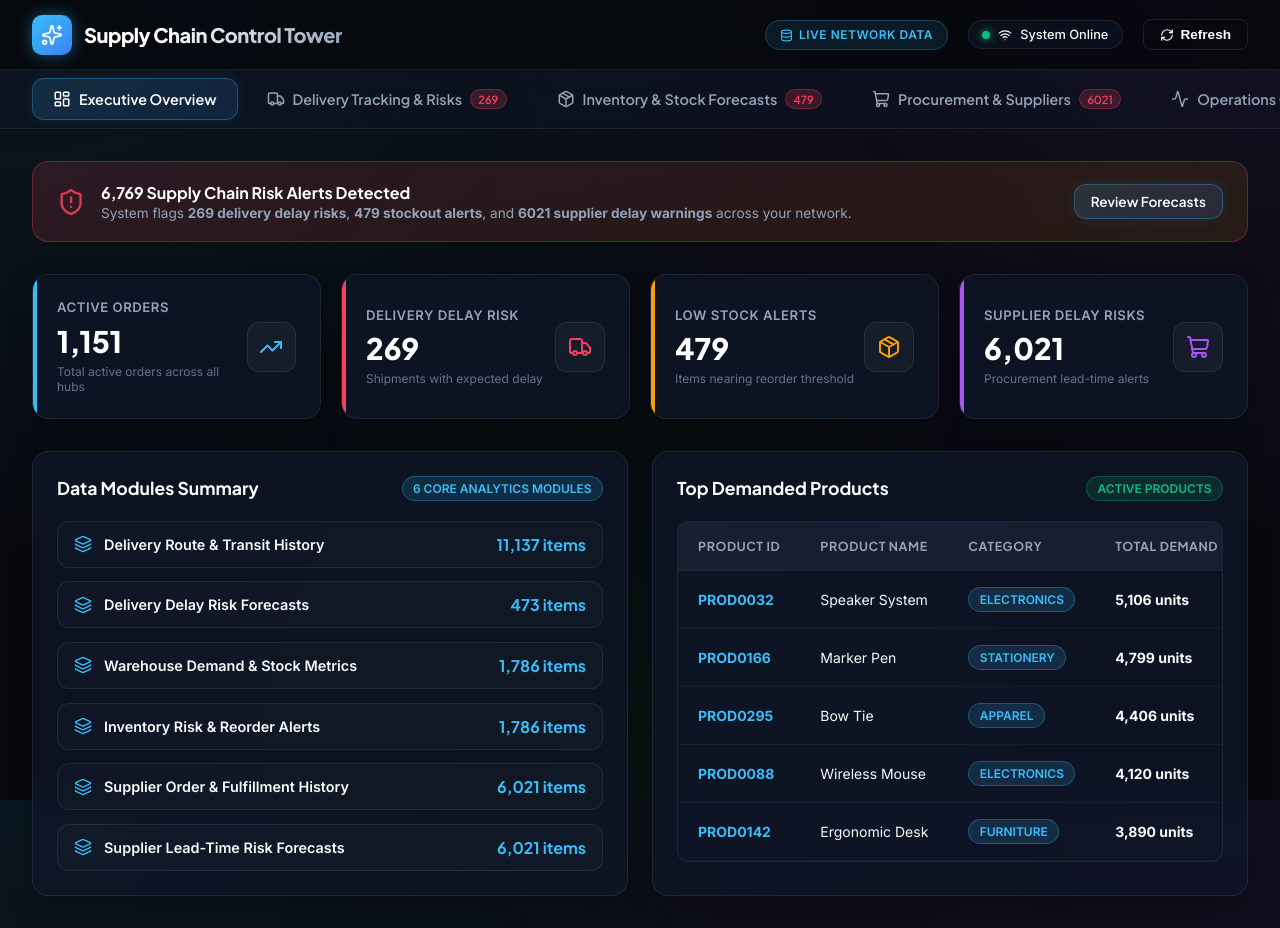
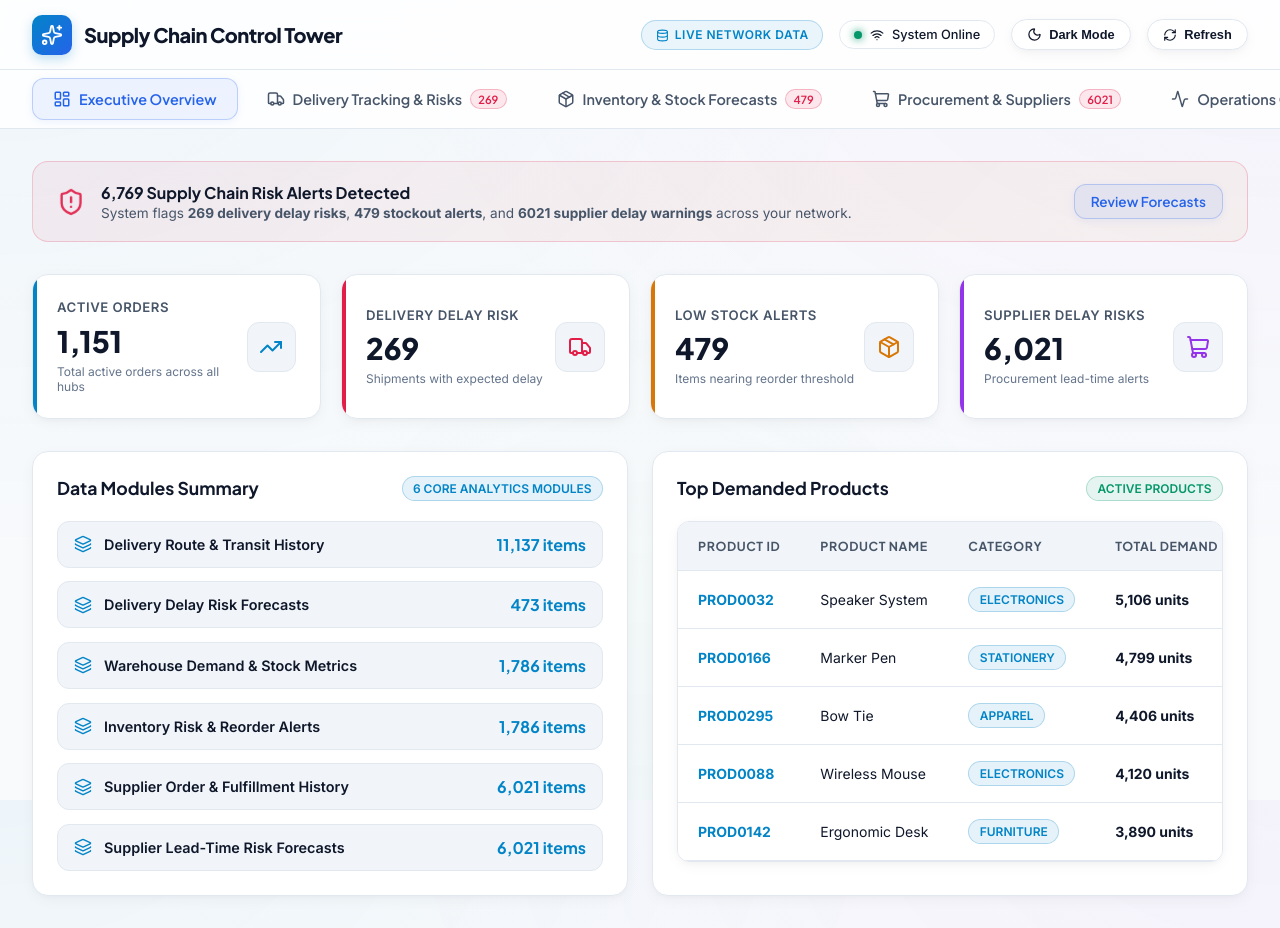
Before and after one commit to luciferjames23/supply_chain, a React (Vite) app in the folder frontend/: page / in a window 1280 px wide. Built offline with nearby package versions, Linux system fonts and the light colour scheme; no server answers.

Commit message:
Add light and dark mode

```diff
--- a/frontend/src/App.jsx
+++ b/frontend/src/App.jsx
@@ -30,6 +30,20 @@ import {
 export default function App() {
   const [activeTab, setActiveTab] = useState('overview');
   const [loading, setLoading] = useState(true);
+
+  // Theme state: default to 'light' (normal) theme
+  const [theme, setTheme] = useState(() => {
+    return localStorage.getItem('sc_theme') || 'light';
+  });
+
+  useEffect(() => {
+    document.documentElement.setAttribute('data-theme', theme);
+    localStorage.setItem('sc_theme', theme);
+  }, [theme]);
+
+  const toggleTheme = () => {
+    setTheme((prev) => (prev === 'light' ? 'dark' : 'light'));
+  };
 
   // Health & Summary Data
   const [health, setHealth] = useState(null);
@@ -127,7 +141,7 @@ export default function App() {
   return (
     <div className="app-container">
       {/* Top Navbar */}
-      <Navbar health={health} onRefresh={loadAllData} loading={loading} />
+      <Navbar health={health} onRefresh={loadAllData} loading={loading} theme={theme} toggleTheme={toggleTheme} />
 
       {/* Main Tab Bar */}
       <NavTabs
--- a/frontend/src/components/Navbar.jsx
+++ b/frontend/src/components/Navbar.jsx
@@ -1,7 +1,7 @@
 import React from 'react';
-import { Database, Wifi, RefreshCw, Sparkles } from 'lucide-react';
+import { Database, Wifi, RefreshCw, Sparkles, Sun, Moon } from 'lucide-react';
 
-export default function Navbar({ health, onRefresh, loading }) {
+export default function Navbar({ health, onRefresh, loading, theme = 'light', toggleTheme }) {
   const isOnline = health && health.status === 'ok';
 
   return (
@@ -28,10 +28,18 @@ export default function Navbar({ health, onRefresh, loading }) {
         </div>
 
         <button
-          className="sub-tab"
+          className="theme-toggle-btn"
+          onClick={toggleTheme}
+          title={theme === 'light' ? 'Switch to Dark Mode' : 'Switch to Normal Light Mode'}
+        >
+          {theme === 'light' ? <Moon size={15} /> : <Sun size={15} />}
+          <span>{theme === 'light' ? 'Dark Mode' : 'Light Mode'}</span>
+        </button>
+
+        <button
+          className="refresh-btn"
           onClick={onRefresh}
           disabled={loading}
-          style={{ display: 'flex', alignItems: 'center', gap: '0.4rem', color: '#fff', border: '1px solid rgba(255,255,255,0.1)' }}
         >
           <RefreshCw size={14} className={loading ? 'spinner' : ''} />
           Refresh
--- a/frontend/src/index.css
+++ b/frontend/src/index.css
@@ -1,8 +1,40 @@
 /* ==========================================================================
-   Supply Chain Control Tower - Modern Glassmorphism Theme
+   Supply Chain Control Tower - Clean Executive Light / Dark Design System
    ========================================================================== */
 
 :root {
+  /* Default: Clean Executive Light (Normal) Theme */
+  --bg-dark: #f8fafc; /* Slate 50 background */
+  --bg-card: #ffffff;
+  --bg-card-hover: #f1f5f9;
+  --bg-glass: rgba(255, 255, 255, 0.85);
+
+  --border-light: #e2e8f0; /* Slate 200 */
+  --border-glow: rgba(2, 132, 199, 0.25);
+
+  --accent-cyan: #0284c7; /* Sky 600 */
+  --accent-blue: #2563eb; /* Blue 600 */
+  --accent-purple: #9333ea;
+  --accent-emerald: #059669;
+  --accent-amber: #d97706;
+  --accent-rose: #e11d48;
+
+  --text-main: #0f172a; /* Slate 900 - ultra crisp dark text */
+  --text-muted: #475569; /* Slate 600 */
+  --text-dim: #64748b; /* Slate 500 */
+
+  --font-heading: 'Plus Jakarta Sans', -apple-system, BlinkMacSystemFont, sans-serif;
+  --font-body: 'Inter', -apple-system, BlinkMacSystemFont, sans-serif;
+
+  --shadow-glow: 0 4px 20px rgba(2, 132, 199, 0.12);
+  --shadow-card: 0 4px 16px -2px rgba(15, 23, 42, 0.05), 0 2px 6px -1px rgba(15, 23, 42, 0.03);
+  --radius-lg: 16px;
+  --radius-md: 12px;
+  --radius-sm: 8px;
+}
+
+[data-theme='dark'] {
+  /* Dark Theme */
   --bg-dark: #07090e;
   --bg-card: rgba(15, 23, 42, 0.7);
   --bg-card-hover: rgba(30, 41, 59, 0.8);
@@ -22,14 +54,8 @@
   --text-muted: #94a3b8;
   --text-dim: #64748b;
 
-  --font-heading: 'Plus Jakarta Sans', -apple-system, BlinkMacSystemFont, sans-serif;
-  --font-body: 'Inter', -apple-system, BlinkMacSystemFont, sans-serif;
-
   --shadow-glow: 0 0 25px rgba(56, 189, 248, 0.15);
   --shadow-card: 0 10px 30px -10px rgba(0, 0, 0, 0.5);
-  --radius-lg: 16px;
-  --radius-md: 12px;
-  --radius-sm: 8px;
 }
 
 * {
@@ -45,10 +71,18 @@ body {
   min-height: 100vh;
   overflow-x: hidden;
   background-image:
+    radial-gradient(at 0% 0%, rgba(2, 132, 199, 0.04) 0px, transparent 50%),
+    radial-gradient(at 100% 0%, rgba(147, 51, 234, 0.04) 0px, transparent 50%),
+    radial-gradient(at 50% 100%, rgba(5, 150, 105, 0.03) 0px, transparent 50%);
+  background-attachment: fixed;
+  transition: background-color 0.3s ease, color 0.3s ease;
+}
+
+[data-theme='dark'] body {
+  background-image:
     radial-gradient(at 0% 0%, rgba(56, 189, 248, 0.08) 0px, transparent 50%),
     radial-gradient(at 100% 0%, rgba(168, 85, 247, 0.08) 0px, transparent 50%),
     radial-gradient(at 50% 100%, rgba(16, 185, 129, 0.05) 0px, transparent 50%);
-  background-attachment: fixed;
 }
 
 /* Custom Scrollbar */
@@ -57,14 +91,14 @@ body {
   height: 6px;
 }
 ::-webkit-scrollbar-track {
-  background: rgba(15, 23, 42, 0.6);
+  background: var(--bg-dark);
 }
 ::-webkit-scrollbar-thumb {
-  background: rgba(148, 163, 184, 0.2);
+  background: var(--border-light);
   border-radius: 4px;
 }
 ::-webkit-scrollbar-thumb:hover {
-  background: rgba(56, 189, 248, 0.4);
+  background: var(--accent-cyan);
 }
 
 /* Layout */
@@ -77,7 +111,7 @@ body {
 /* Header */
 .top-header {
   height: 70px;
-  background: rgba(7, 9, 14, 0.85);
+  background: var(--bg-glass);
   backdrop-filter: blur(16px);
   border-bottom: 1px solid var(--border-light);
   display: flex;
@@ -87,6 +121,7 @@ body {
   position: sticky;
   top: 0;
   z-index: 50;
+  transition: background 0.3s ease, border-color 0.3s ease;
 }
 
 .brand-logo {
@@ -98,12 +133,12 @@ body {
     width: 40px;
     height: 40px;
     border-radius: 10px;
-    background: linear-gradient(135deg, #38bdf8, #3b82f6);
+    background: linear-gradient(135deg, var(--accent-cyan), var(--accent-blue));
     display: flex;
     align-items: center;
     justify-content: center;
     color: #fff;
-    box-shadow: 0 0 15px rgba(56, 189, 248, 0.4);
+    box-shadow: 0 4px 12px rgba(2, 132, 199, 0.25);
   }
 
   .brand-text {
@@ -111,16 +146,36 @@ body {
     font-weight: 800;
     font-size: 1.25rem;
     letter-spacing: -0.5px;
-    background: linear-gradient(135deg, #ffffff 30%, #94a3b8);
-    -webkit-background-clip: text;
-    -webkit-text-fill-color: transparent;
+    color: var(--text-main);
   }
 }
 
 .header-status {
   display: flex;
   align-items: center;
-  gap: 1.25rem;
+  gap: 1rem;
+}
+
+.theme-toggle-btn, .refresh-btn {
+  display: flex;
+  align-items: center;
+  gap: 0.45rem;
+  padding: 0.45rem 0.95rem;
+  border-radius: 20px;
+  font-size: 0.8rem;
+  font-weight: 600;
+  cursor: pointer;
+  border: 1px solid var(--border-light);
+  background: var(--bg-card);
+  color: var(--text-main);
+  transition: all 0.2s ease;
+  box-shadow: var(--shadow-card);
+
+  &:hover {
+    border-color: var(--accent-cyan);
+    color: var(--accent-cyan);
+    background: var(--bg-card-hover);
+  }
 }
 
 .status-badge {
@@ -132,7 +187,8 @@ body {
   font-size: 0.8rem;
   font-weight: 500;
   border: 1px solid var(--border-light);
-  background: rgba(15, 23, 42, 0.5);
+  background: var(--bg-card);
+  color: var(--text-main);
 
   .dot {
     width: 8px;
@@ -154,15 +210,15 @@ body {
   font-size: 0.75rem;
   font-weight: 600;
   letter-spacing: 0.5px;
-  background: rgba(56, 189, 248, 0.1);
+  background: rgba(2, 132, 199, 0.08);
   color: var(--accent-cyan);
-  border: 1px solid rgba(56, 189, 248, 0.25);
+  border: 1px solid rgba(2, 132, 199, 0.25);
   text-transform: uppercase;
 }
 
 /* Nav Tabs */
 .nav-bar {
-  background: rgba(15, 23, 42, 0.4);
+  background: var(--bg-glass);
   backdrop-filter: blur(12px);
   border-bottom: 1px solid var(--border-light);
   padding: 0.5rem 2rem;
@@ -189,20 +245,20 @@ body {
 
   &:hover {
     color: var(--text-main);
-    background: rgba(255, 255, 255, 0.04);
+    background: var(--bg-card-hover);
   }
 
   &.active {
-    color: #fff;
-    background: linear-gradient(135deg, rgba(56, 189, 248, 0.15), rgba(59, 130, 246, 0.15));
-    border-color: rgba(56, 189, 248, 0.3);
-    box-shadow: 0 0 15px rgba(56, 189, 248, 0.1);
+    color: var(--accent-blue);
+    background: rgba(37, 99, 235, 0.08);
+    border-color: rgba(37, 99, 235, 0.25);
+    box-shadow: 0 2px 8px rgba(37, 99, 235, 0.08);
   }
 
   .badge-count {
-    background: rgba(244, 63, 94, 0.2);
+    background: rgba(225, 29, 72, 0.1);
     color: var(--accent-rose);
-    border: 1px solid rgba(244, 63, 94, 0.3);
+    border: 1px solid rgba(225, 29, 72, 0.25);
     padding: 0.1rem 0.45rem;
     border-radius: 10px;
     font-size: 0.7rem;
@@ -218,7 +274,7 @@ body {
   margin: 0 auto;
 }
 
-/* Cards & Glass Containers */
+/* Cards & Containers */
 .glass-card {
   background: var(--bg-card);
   backdrop-filter: blur(16px);
@@ -229,7 +285,7 @@ body {
   transition: transform 0.2s ease, border-color 0.2s ease, box-shadow 0.2s ease;
 
   &:hover {
-    border-color: rgba(255, 255, 255, 0.15);
+    border-color: var(--border-glow);
   }
 }
 
@@ -277,7 +333,7 @@ body {
     font-family: var(--font-heading);
     font-size: 1.85rem;
     font-weight: 800;
-    color: #fff;
+    color: var(--text-main);
   }
 
   .kpi-sub {
@@ -290,7 +346,7 @@ body {
     width: 50px;
     height: 50px;
     border-radius: 12px;
-    background: rgba(255, 255, 255, 0.04);
+    background: var(--bg-card-hover);
     border: 1px solid var(--border-light);
     display: flex;
     align-items: center;
@@ -301,8 +357,8 @@ body {
 
 /* Alert Banner */
 .alert-banner {
-  background: linear-gradient(135deg, rgba(244, 63, 94, 0.15), rgba(245, 158, 11, 0.1));
-  border: 1px solid rgba(244, 63, 94, 0.3);
+  background: linear-gradient(135deg, rgba(225, 29, 72, 0.06), rgba(217, 119, 6, 0.05));
+  border: 1px solid rgba(225, 29, 72, 0.2);
   border-radius: var(--radius-lg);
   padding: 1.25rem 1.5rem;
   margin-bottom: 2rem;
@@ -326,7 +382,7 @@ body {
     font-family: var(--font-heading);
     font-weight: 700;
     font-size: 1rem;
-    color: #fff;
+    color: var(--text-main);
   }
 
   .alert-desc {
@@ -354,10 +410,11 @@ body {
 .sub-tabs {
   display: flex;
   gap: 0.5rem;
-  background: rgba(15, 23, 42, 0.6);
+  background: var(--bg-card);
   padding: 0.35rem;
   border-radius: var(--radius-md);
   border: 1px solid var(--border-light);
+  box-shadow: var(--shadow-card);
 }
 
 .sub-tab {
@@ -374,7 +431,7 @@ body {
   &.active {
     background: var(--accent-blue);
     color: #fff;
-    box-shadow: 0 0 10px rgba(59, 130, 246, 0.4);
+    box-shadow: 0 2px 8px rgba(37, 99, 235, 0.25);
   }
 }
 
@@ -391,18 +448,19 @@ body {
   align-items: center;
 
   input {
-    background: rgba(15, 23, 42, 0.6);
+    background: var(--bg-card);
     border: 1px solid var(--border-light);
     border-radius: var(--radius-md);
     padding: 0.5rem 0.85rem 0.5rem 2.25rem;
-    color: #fff;
+    color: var(--text-main);
     font-size: 0.85rem;
     outline: none;
     transition: all 0.2s ease;
+    box-shadow: var(--shadow-card);
 
     &:focus {
       border-color: var(--accent-cyan);
-      box-shadow: 0 0 12px rgba(56, 189, 248, 0.25);
+      box-shadow: 0 0 12px rgba(2, 132, 199, 0.2);
     }
   }
 
@@ -414,7 +472,7 @@ body {
 }
 
 .filter-select {
-  background: rgba(15, 23, 42, 0.6);
+  background: var(--bg-card);
   border: 1px solid var(--border-light);
   border-radius: var(--radius-md);
   padding: 0.5rem 0.85rem;
@@ -422,14 +480,15 @@ body {
   font-size: 0.85rem;
   outline: none;
   cursor: pointer;
+  box-shadow: var(--shadow-card);
 
   &:focus {
     border-color: var(--accent-cyan);
   }
 
   option {
-    background: #0f172a;
-    color: #fff;
+    background: var(--bg-card);
+    color: var(--text-main);
   }
 }
 
@@ -438,7 +497,8 @@ body {
   overflow-x: auto;
   border-radius: var(--radius-md);
   border: 1px solid var(--border-light);
-  background: rgba(15, 23, 42, 0.4);
+  background: var(--bg-card);
+  box-shadow: var(--shadow-card);
 }
 
 .data-table {
@@ -448,7 +508,7 @@ body {
   font-size: 0.875rem;
 
   th {
-    background: rgba(30, 41, 59, 0.6);
+    background: var(--bg-card-hover);
     color: var(--text-muted);
     font-family: var(--font-heading);
     font-weight: 700;
@@ -462,7 +522,7 @@ body {
 
   td {
     padding: 1rem 1.25rem;
-    border-bottom: 1px solid rgba(255, 255, 255, 0.04);
+    border-bottom: 1px solid var(--border-light);
     color: var(--text-main);
     white-space: nowrap;
   }
@@ -489,27 +549,27 @@ body {
   text-transform: uppercase;
 
   &.high, &.critical, &.error, &.delayed, &.stockout {
-    background: rgba(244, 63, 94, 0.15);
+    background: rgba(225, 29, 72, 0.1);
     color: var(--accent-rose);
-    border: 1px solid rgba(244, 63, 94, 0.3);
+    border: 1px solid rgba(225, 29, 72, 0.25);
   }
 
   &.medium, &.warning, &.low_stock {
-    background: rgba(245, 158, 11, 0.15);
+    background: rgba(217, 119, 6, 0.1);
     color: var(--accent-amber);
-    border: 1px solid rgba(245, 158, 11, 0.3);
+    border: 1px solid rgba(217, 119, 6, 0.25);
   }
 
   &.low, &.optimal, &.delivered, &.success, &.active {
-    background: rgba(16, 185, 129, 0.15);
+    background: rgba(5, 150, 105, 0.1);
     color: var(--accent-emerald);
-    border: 1px solid rgba(16, 185, 129, 0.3);
+    border: 1px solid rgba(5, 150, 105, 0.25);
   }
 
   &.info, &.transit, &.processing {
-    background: rgba(56, 189, 248, 0.15);
+    background: rgba(2, 132, 199, 0.1);
     color: var(--accent-cyan);
-    border: 1px solid rgba(56, 189, 248, 0.3);
+    border: 1px solid rgba(2, 132, 199, 0.25);
   }
 }
 
@@ -517,7 +577,7 @@ body {
 .modal-overlay {
   position: fixed;
   inset: 0;
-  background: rgba(0, 0, 0, 0.75);
+  background: rgba(15, 23, 42, 0.4);
   backdrop-filter: blur(8px);
   z-index: 100;
   display: flex;
@@ -525,19 +585,24 @@ body {
   animation: fadeIn 0.2s ease;
 }
 
+[data-theme='dark'] .modal-overlay {
+  background: rgba(0, 0, 0, 0.75);
+}
+
 .modal-drawer {
   width: 100%;
   max-width: 650px;
   height: 100%;
-  background: #0f172a;
+  background: var(--bg-card);
   border-left: 1px solid var(--border-light);
   padding: 2rem;
   overflow-y: auto;
   display: flex;
   flex-direction: column;
   gap: 1.5rem;
-  box-shadow: -10px 0 30px rgba(0, 0, 0, 0.5);
+  box-shadow: -10px 0 30px rgba(15, 23, 42, 0.15);
   animation: slideLeft 0.25s cubic-bezier(0.16, 1, 0.3, 1);
+  color: var(--text-main);
 }
 
 .modal-header {
@@ -551,11 +616,11 @@ body {
     font-family: var(--font-heading);
     font-size: 1.25rem;
     font-weight: 700;
-    color: #fff;
+    color: var(--text-main);
   }
 
   .close-btn {
-    background: rgba(255, 255, 255, 0.05);
+    background: var(--bg-card-hover);
     border: 1px solid var(--border-light);
     color: var(--text-muted);
     width: 36px;
@@ -568,7 +633,7 @@ body {
     transition: all 0.2s ease;
 
     &:hover {
-      background: rgba(244, 63, 94, 0.2);
+      background: rgba(225, 29, 72, 0.15);
       color: var(--accent-rose);
     }
   }
@@ -581,7 +646,7 @@ body {
 }
 
 .modal-field {
-  background: rgba(255, 255, 255, 0.02);
+  background: var(--bg-card-hover);
   border: 1px solid var(--border-light);
   border-radius: var(--radius-md);
   padding: 0.85rem;
@@ -598,7 +663,7 @@ body {
   .field-value {
     font-size: 0.95rem;
     font-weight: 600;
-    color: #fff;
+    color: var(--text-main);
     word-break: break-all;
   }
 }
@@ -626,7 +691,7 @@ body {
   .spinner {
     width: 40px;
     height: 40px;
-    border: 3px solid rgba(56, 189, 248, 0.2);
+    border: 3px solid rgba(2, 132, 199, 0.2);
     border-top-color: var(--accent-cyan);
     border-radius: 50%;
     animation: spin 0.8s linear infinite;
@@ -643,7 +708,7 @@ body {
   align-items: center;
   justify-content: space-between;
   padding: 0.85rem 1.25rem;
-  background: rgba(15, 23, 42, 0.6);
+  background: var(--bg-card);
   backdrop-filter: blur(12px);
   border: 1px solid var(--border-light);
   border-top: none;
@@ -653,6 +718,7 @@ body {
   flex-wrap: wrap;
   font-size: 0.85rem;
   color: var(--text-muted);
+  box-shadow: var(--shadow-card);
 }
 
 .pagination-info strong {
@@ -677,7 +743,7 @@ body {
   }
 
   select {
-    background: rgba(15, 23, 42, 0.8);
+    background: var(--bg-card);
     border: 1px solid var(--border-light);
     border-radius: var(--radius-sm);
     color: var(--text-main);
@@ -691,8 +757,8 @@ body {
     }
 
     option {
-      background: #0f172a;
-      color: #fff;
+      background: var(--bg-card);
+      color: var(--text-main);
     }
   }
 }
@@ -711,7 +777,7 @@ body {
   height: 32px;
   padding: 0 0.4rem;
   border-radius: var(--radius-sm);
-  background: rgba(255, 255, 255, 0.04);
+  background: var(--bg-card);
   border: 1px solid var(--border-light);
   color: var(--text-muted);
   font-size: 0.8rem;
@@ -720,16 +786,16 @@ body {
   transition: all 0.15s ease;
 
   &:hover:not(:disabled) {
-    background: rgba(56, 189, 248, 0.15);
+    background: rgba(2, 132, 199, 0.08);
     color: var(--accent-cyan);
-    border-color: rgba(56, 189, 248, 0.3);
+    border-color: rgba(2, 132, 199, 0.25);
   }
 
   &.active {
-    background: linear-gradient(135deg, var(--accent-cyan), var(--accent-blue));
+    background: var(--accent-blue);
     color: #fff;
     border-color: transparent;
-    box-shadow: 0 0 10px rgba(56, 189, 248, 0.3);
+    box-shadow: 0 2px 8px rgba(37, 99, 235, 0.25);
   }
 
   &:disabled {
--- a/frontend/src/views/OverviewView.jsx
+++ b/frontend/src/views/OverviewView.jsx
@@ -94,7 +94,7 @@ export default function OverviewView({ goldSummary, kpis, topProducts, onSelectT
         {/* Operations Data Modules Summary */}
         <div className="glass-card">
           <div style={{ display: 'flex', alignItems: 'center', justifyContent: 'space-between', marginBottom: '1.25rem' }}>
-            <h3 style={{ fontFamily: 'var(--font-heading)', fontSize: '1.1rem', color: '#fff' }}>
+            <h3 style={{ fontFamily: 'var(--font-heading)', fontSize: '1.1rem', color: 'var(--text-main)' }}>
               Data Modules Summary
             </h3>
             <span className="badge info">6 Core Analytics Modules</span>
@@ -110,13 +110,13 @@ export default function OverviewView({ goldSummary, kpis, topProducts, onSelectT
                   justifyContent: 'space-between',
                   padding: '0.75rem 1rem',
                   borderRadius: 'var(--radius-md)',
-                  background: 'rgba(255,255,255,0.02)',
+                  background: 'var(--bg-card-hover)',
                   border: '1px solid var(--border-light)'
                 }}
               >
                 <div style={{ display: 'flex', alignItems: 'center', gap: '0.75rem' }}>
                   <Layers size={18} style={{ color: 'var(--accent-cyan)' }} />
-                  <span style={{ fontSize: '0.9rem', fontWeight: 600, color: '#f8fafc' }}>
+                  <span style={{ fontSize: '0.9rem', fontWeight: 600, color: 'var(--text-main)' }}>
                     {formatModuleName(tbl)}
                   </span>
                 </div>
@@ -131,7 +131,7 @@ export default function OverviewView({ goldSummary, kpis, topProducts, onSelectT
         {/* Top Ordered Products */}
         <div className="glass-card">
           <div style={{ display: 'flex', alignItems: 'center', justifyContent: 'space-between', marginBottom: '1.25rem' }}>
-            <h3 style={{ fontFamily: 'var(--font-heading)', fontSize: '1.1rem', color: '#fff' }}>
+            <h3 style={{ fontFamily: 'var(--font-heading)', fontSize: '1.1rem', color: 'var(--text-main)' }}>
               Top Demanded Products
             </h3>
             <span className="badge success">Active Products</span>
```
